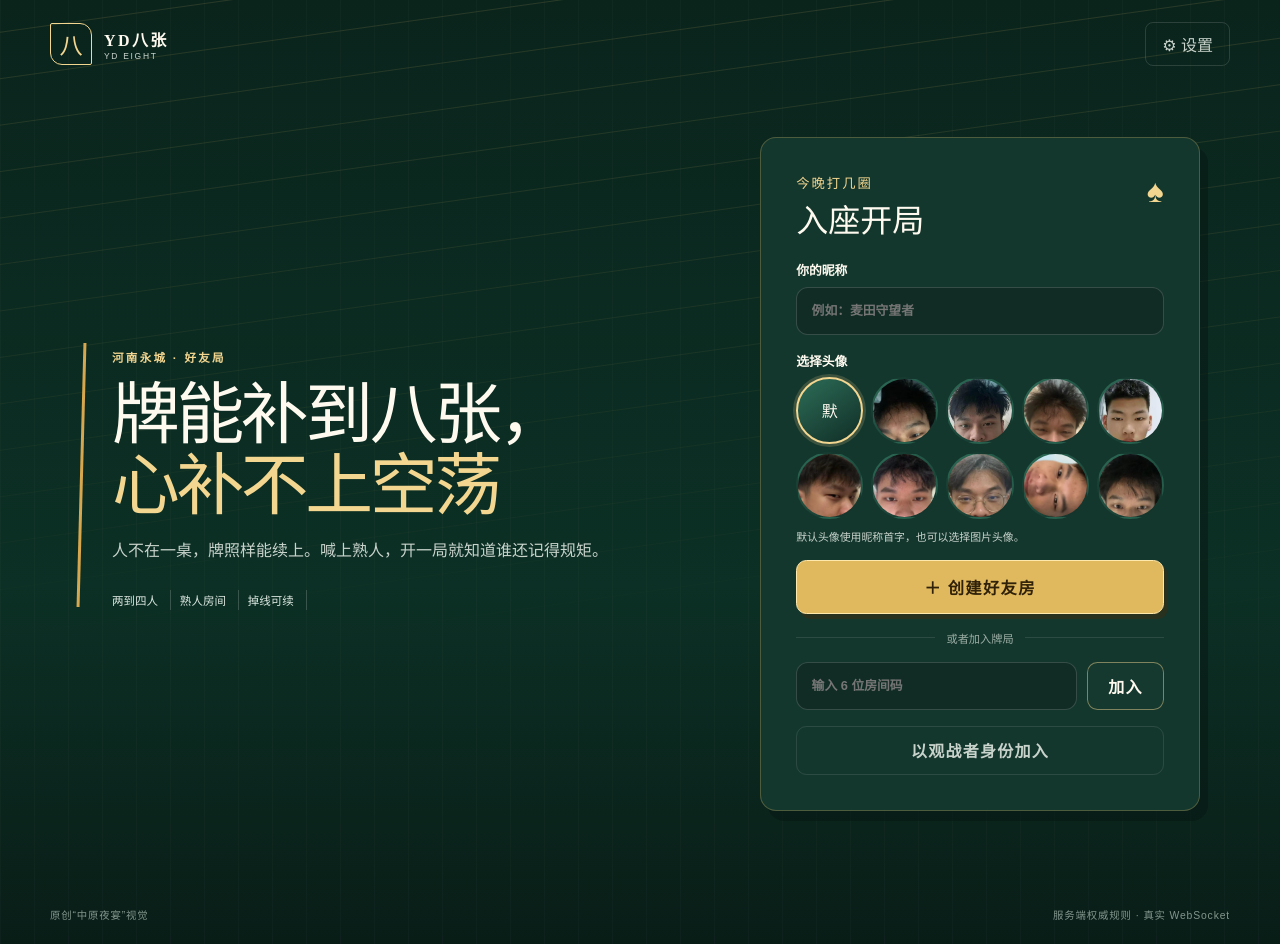
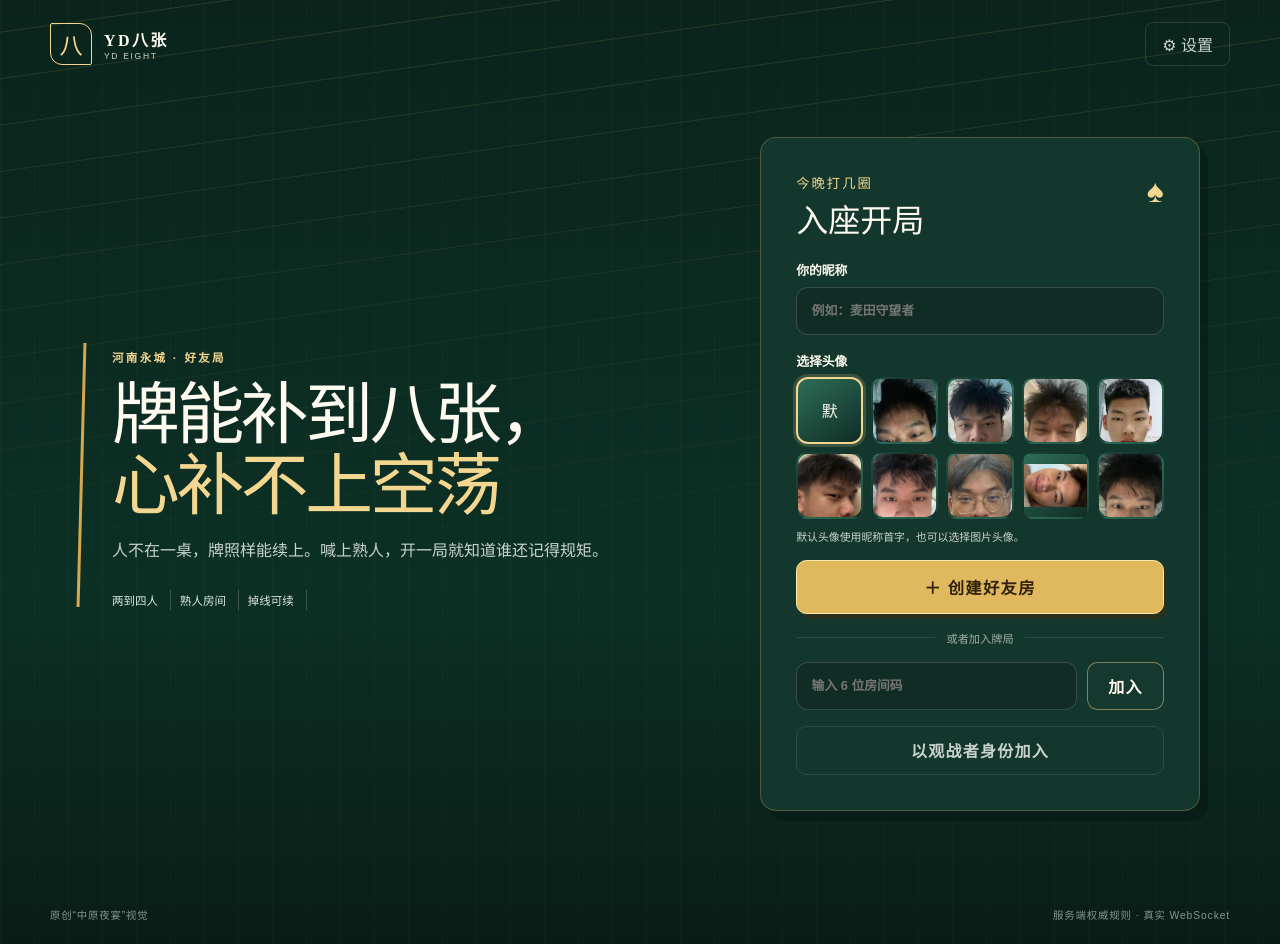
Before and after one commit to postman777li/8cards, a React (Vite) app in the folder apps/web/: page / in a window 1280 px wide. Built offline with nearby package versions, Linux system fonts and the light colour scheme.

Commit message:
fix: show complete avatar images

```diff
--- a/apps/web/src/styles.css
+++ b/apps/web/src/styles.css
@@ -276,7 +276,7 @@ input:focus-visible,
   overflow: hidden;
   place-items: center;
   border: 2px solid transparent;
-  border-radius: 50%;
+  border-radius: 12px;
   padding: 0;
   color: var(--yc-gold-100);
   background: linear-gradient(145deg, #2d6d58, #102d25);
@@ -291,9 +291,10 @@ input:focus-visible,
   box-shadow: 0 0 0 3px rgb(243 214 144 / 18%);
 }
 .avatar-options img {
+  display: block;
   width: 100%;
   height: 100%;
-  object-fit: cover;
+  object-fit: contain;
 }
 .avatar-picker > small {
   color: var(--yc-text-muted);
--- a/packages/ui/src/styles.css
+++ b/packages/ui/src/styles.css
@@ -200,10 +200,15 @@
   overflow: hidden;
 }
 
+.ui-seat__avatar:has(img) {
+  border-radius: 10px;
+}
+
 .ui-seat__avatar img {
+  display: block;
   width: 100%;
   height: 100%;
-  object-fit: cover;
+  object-fit: contain;
 }
 
 .ui-seat__presence {
```
